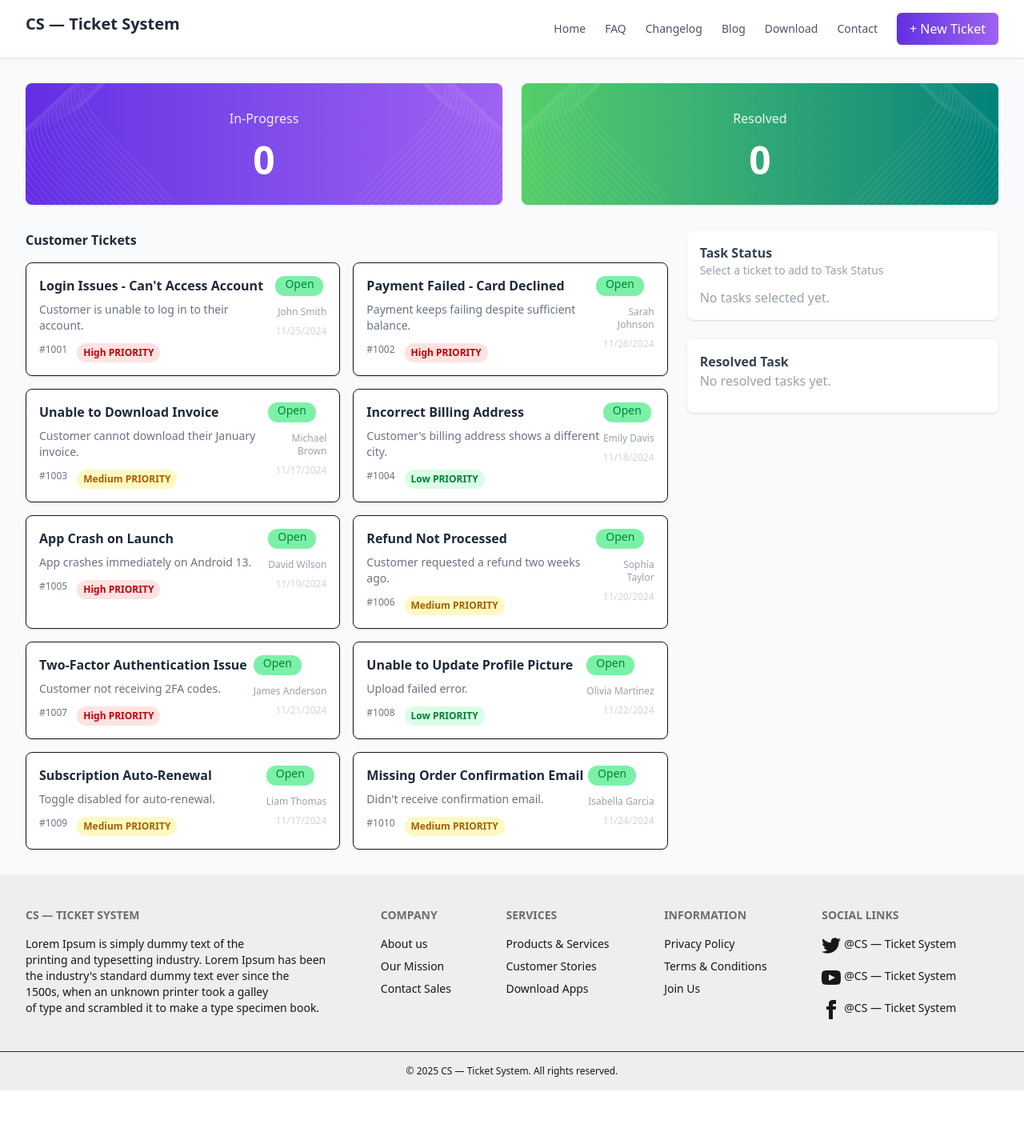
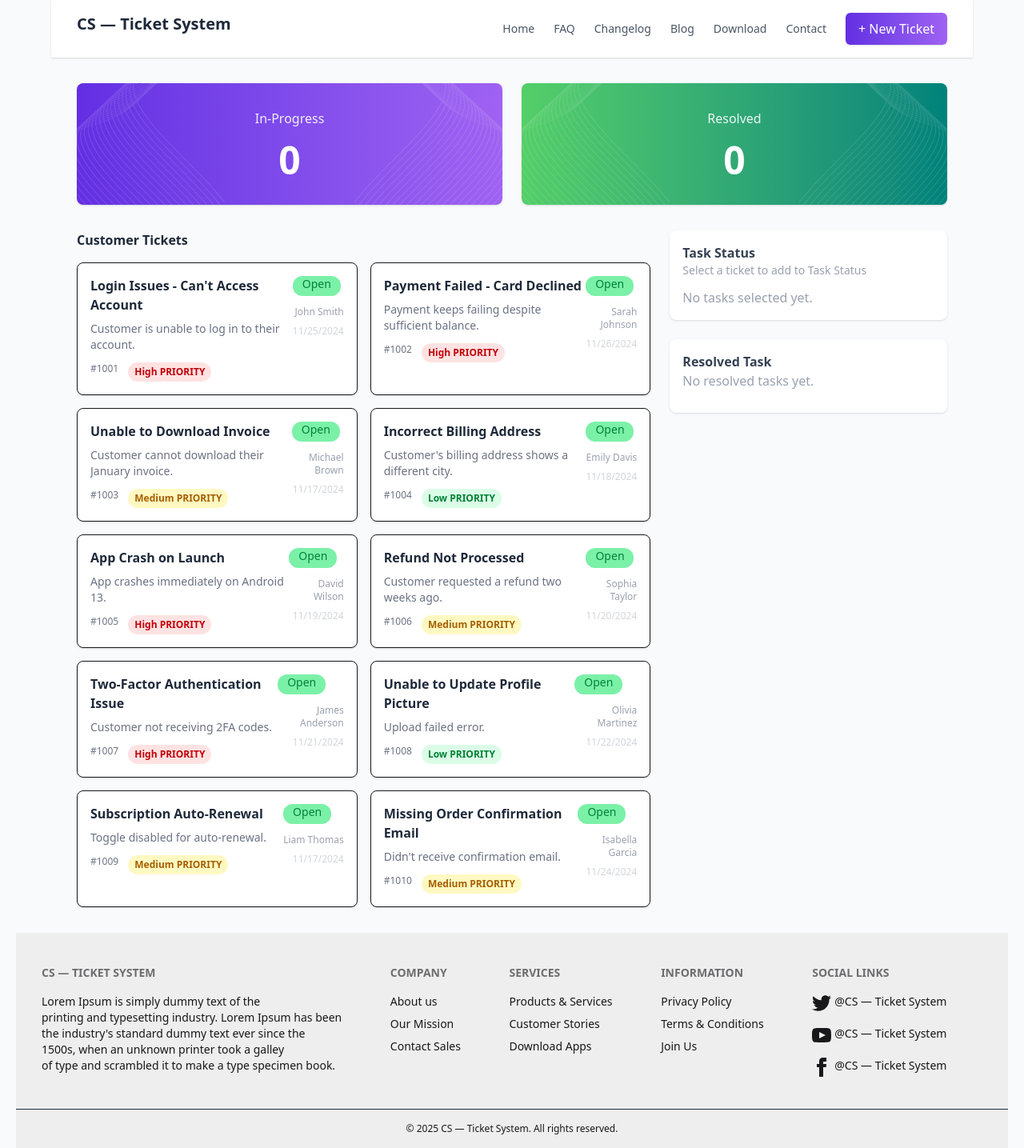
Before and after one commit to mdnavidiqbal/customer-services-zone, a React (Vite) app: page / in a window 1280 px wide. Shown: the whole page at 80% size. Before the commit the page ends 1363 px from the top, so only its background shows below. Built offline with nearby package versions, Linux system fonts and the light colour scheme.

Commit message:
Change some portion of code

```diff
--- a/src/App.jsx
+++ b/src/App.jsx
@@ -30,7 +30,7 @@ export default function App() {
   return (
     <div className="min-h-screen bg-gray-50">
       <Navbar />
-      <main className="max-w-7xl mx-auto px-4 sm:px-6 lg:px-8 py-8">
+      <main className="max-w-6xl mx-auto px-4 sm:px-6 lg:px-8 py-8">
         <Banner
           inProgressCount={inProgressCount}
           resolvedCount={resolvedCount}
--- a/src/components/Footer.jsx
+++ b/src/components/Footer.jsx
@@ -4,7 +4,7 @@ import React, { Component } from "react";
 class Footer extends Component {
   render() {
     return (
-      <footer className="bg-base-300 text-base-content">
+      <footer className="bg-base-300 text-base-content max-w-[1240px] mx-auto">
         {/* Top Footer Content */}
         <div className="footer sm:footer-horizontal p-10 px-10 sm:px-6 lg:px-8">
           <nav>
--- a/src/components/Navbar.jsx
+++ b/src/components/Navbar.jsx
@@ -2,8 +2,8 @@ import React from 'react'
 
 export default function Navbar(){
   return (
-    <header className="bg-white shadow-sm">
-      <div className="w-[1240] mx-auto px-10 sm:px-6 lg:px-8 py-4 flex justify-between">
+    <header className="bg-white shadow-sm max-w-6xl mx-auto">
+      <div className="max-w-[1240px] mx-auto px-10 sm:px-6 lg:px-8 py-4 flex justify-between">
         <div className="text-xl font-bold text-gray-800"><a href="#">CS — Ticket System</a></div>
         <div className="flex items-center gap-6">
           <nav className="hidden md:flex gap-6 text-sm text-gray-600">
```
